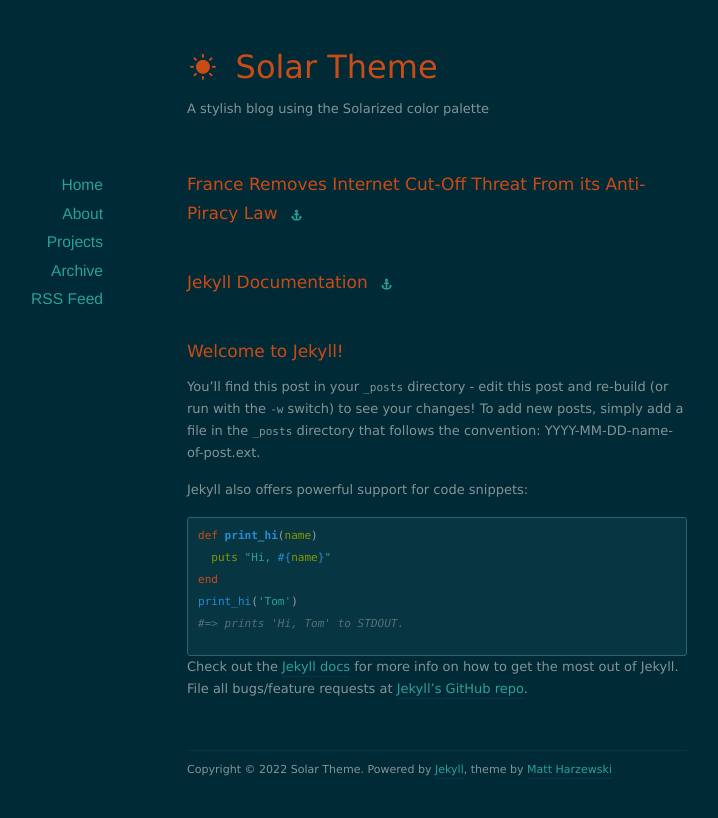
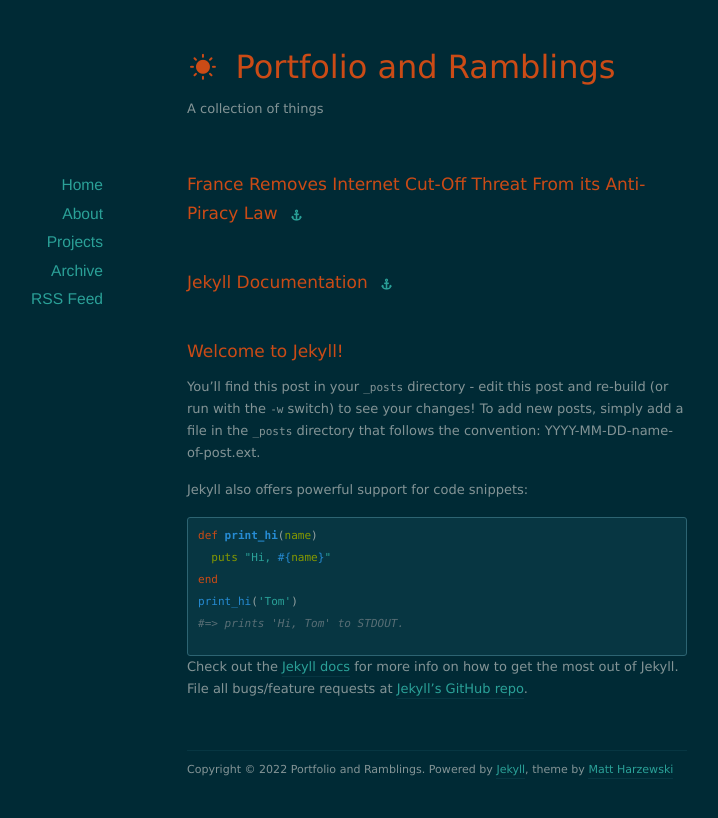
Before and after one commit to nolanschan/nolanschan.github.io, a Jekyll site: the page built from index.html, in a window 1280 px wide. Shown: the top 818 px of the page, without its empty margins (203-921 px from the left). Built offline with Jekyll 4.4.1, drawn with Linux system fonts in a browser that asks for light colours; nearby versions of some CDN libraries; the list of posts is cut into pages by our own code.

Commit message:
Update _config.yml

```diff
--- a/_config.yml
+++ b/_config.yml
@@ -1,6 +1,6 @@
-name: Solar Theme
+name: Portfolio and Ramblings
 url: http://example.org
-description: A stylish blog using the Solarized color palette
+description: A collection of things
 
 permalink: /:year/:month/:day/:title/
 paginate: 10
```
